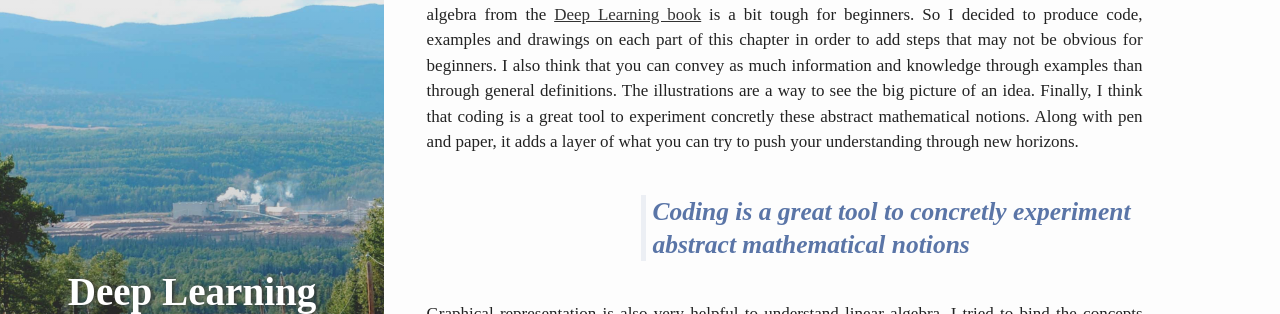
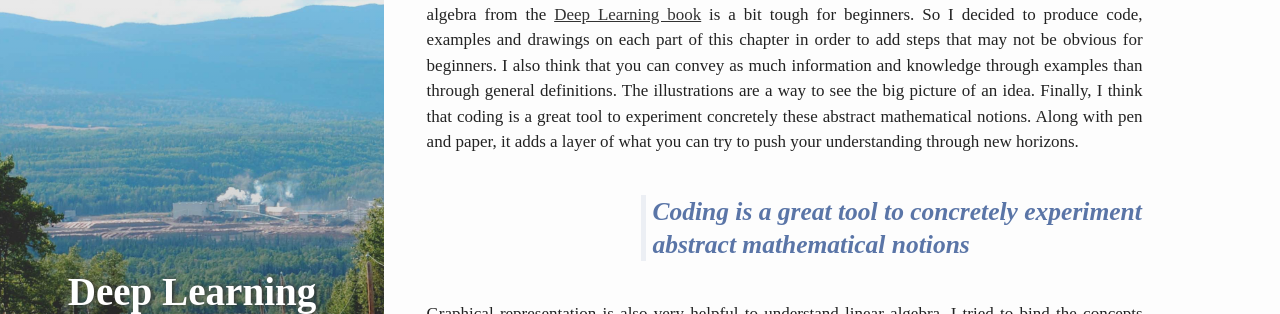
Before and after one commit to hadrienj/hadrienj.github.io, a Jekyll site: the page built from _posts/2018-03-02-Deep-Learning-Book-Series-Introduction.md, in a window 1280 px wide and 900 px high, scrolled down 1222 px. Shown: the part 255-569 px from the top of the window. Built offline with Jekyll 4.4.1, drawn with Linux system fonts in a browser that asks for light colours; formulas are drawn with MathJax 3; some of the changed text lies outside the part shown.

```diff
--- a/_posts/2018-03-02-Deep-Learning-Book-Series-Introduction.md
+++ b/_posts/2018-03-02-Deep-Learning-Book-Series-Introduction.md
@@ -28,10 +28,10 @@ You can find all the notebooks on [Github](https://github.com/hadrienj/deepLearn
 
 # Getting started with linear algebra
 
-The goal of this series is to provide content for beginners who wants to understand enough linear algebra to be confortable with machine learning and deep learning. However, I think that the chapter on linear algebra from the [Deep Learning book](http://www.deeplearningbook.org/){:target="_blank"} is a bit tough for beginners. So I decided to produce code, examples and drawings on each part of this chapter in order to add steps that may not be obvious for beginners. I also think that you can convey as much information and knowledge through examples than through general definitions. The illustrations are a way to see the big picture of an idea. Finally, I think that coding is a great tool to experiment concretly these abstract mathematical notions. Along with pen and paper, it adds a layer of what you can try to push your understanding through new horizons.
+The goal of this series is to provide content for beginners who wants to understand enough linear algebra to be confortable with machine learning and deep learning. However, I think that the chapter on linear algebra from the [Deep Learning book](http://www.deeplearningbook.org/){:target="_blank"} is a bit tough for beginners. So I decided to produce code, examples and drawings on each part of this chapter in order to add steps that may not be obvious for beginners. I also think that you can convey as much information and knowledge through examples than through general definitions. The illustrations are a way to see the big picture of an idea. Finally, I think that coding is a great tool to experiment concretely these abstract mathematical notions. Along with pen and paper, it adds a layer of what you can try to push your understanding through new horizons.
 
 <span class='pquote'>
-    Coding is a great tool to concretly experiment abstract mathematical notions
+    Coding is a great tool to concretely experiment abstract mathematical notions
 </span>
 
 Graphical representation is also very helpful to understand linear algebra. I tried to bind the concepts with plots (and code to produce it). The type of representation I liked most by doing this series is the fact that you can see any matrix as linear transformation of the space. In several chapters we will extend this idea and see how it can be useful to understand eigendecomposition, Singular Value Decomposition (SVD) or the Principal Components Analysis (PCA).
```
Also changed, not shown: other parts of _posts/2018-03-02-Deep-Learning-Book-Series-Introduction.md (+2 -2 lines).
